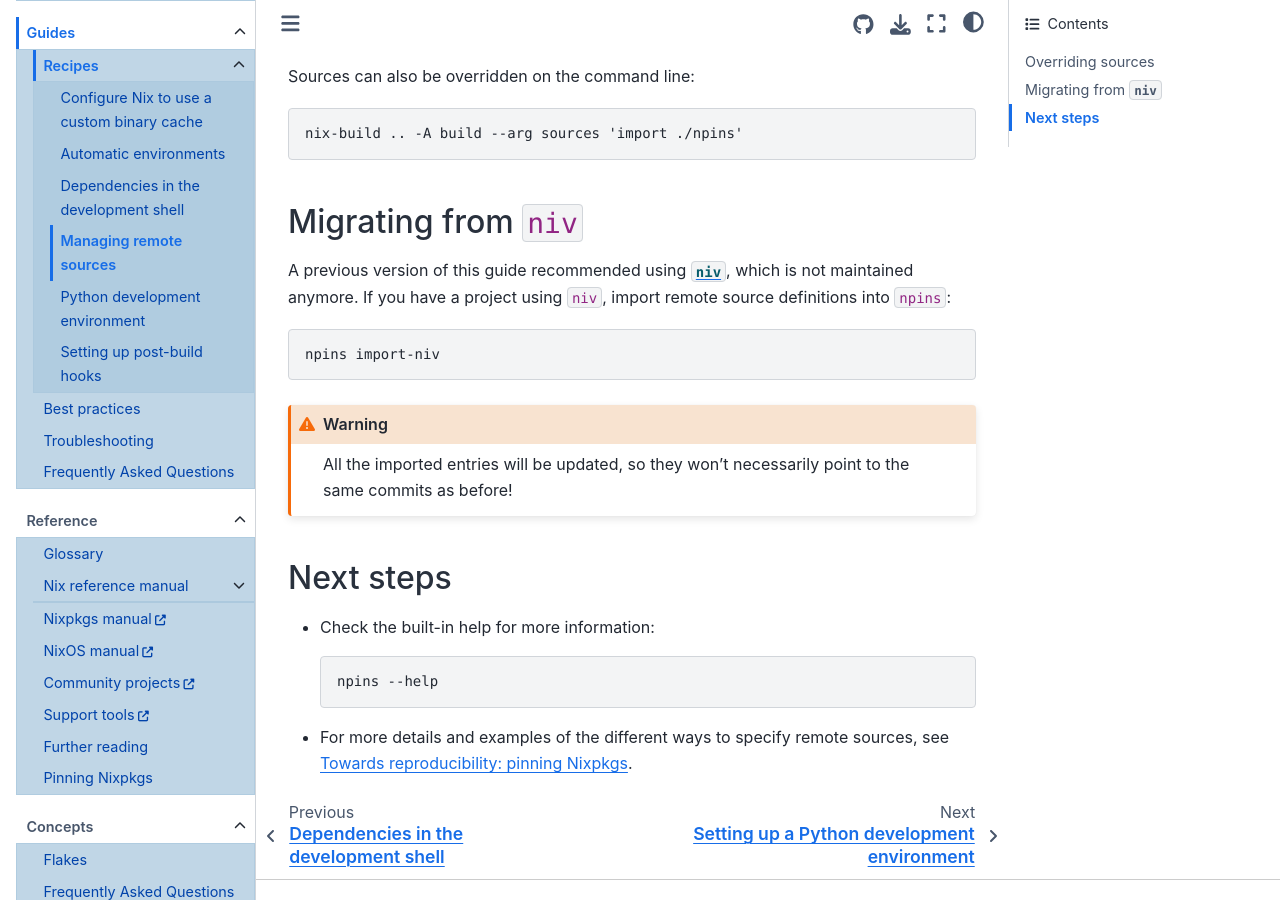
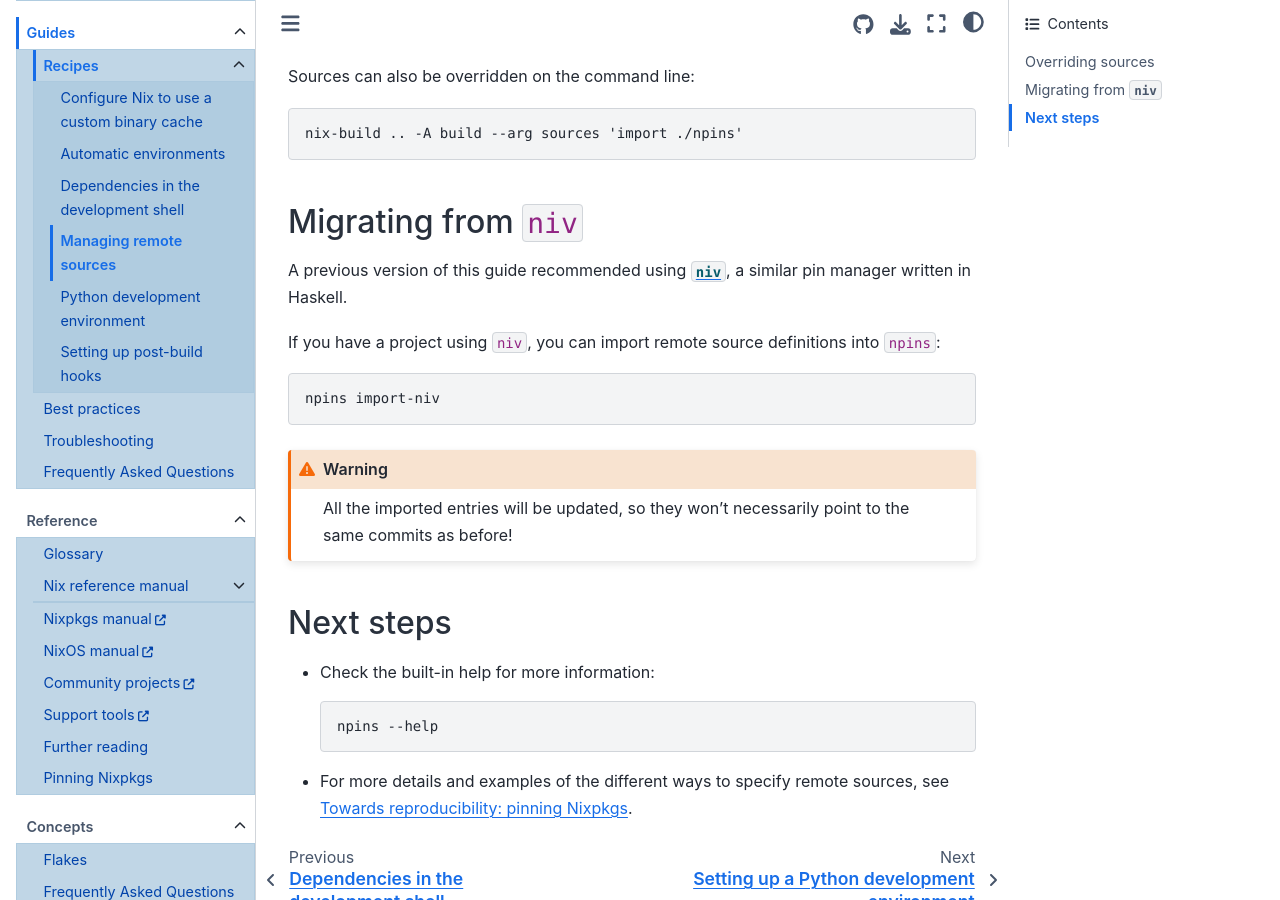
Before and after one commit to NixOS/nix.dev, a Sphinx documentation site: the page built from source/guides/recipes/dependency-management.md, in a window 1280 px wide and 900 px high, scrolled down 2022 px. Built offline with Sphinx 7.4.7 and the Sphinx Book theme 1.1.4, drawn with Linux system fonts in a browser that asks for light colours.

Commit message:
dependency-management.md: update niv references
`niv` is not exactly unmaintained - the most recent commit is from less than two
months ago. Let's rewrite this in a more neutral manner.

````diff
--- a/source/guides/recipes/dependency-management.md
+++ b/source/guides/recipes/dependency-management.md
@@ -95,8 +95,9 @@ nix-build .. -A build --arg sources 'import ./npins'
 
 ## Migrating from `niv`
 
-A previous version of this guide recommended using [`niv`](https://github.com/nmattia/niv/), which is not maintained anymore.
-If you have a project using `niv`, import remote source definitions into `npins`:
+A previous version of this guide recommended using [`niv`](https://github.com/nmattia/niv/), a similar pin manager written in Haskell.
+
+If you have a project using `niv`, you can import remote source definitions into `npins`:
 
 ```shell-session
 npins import-niv
````
